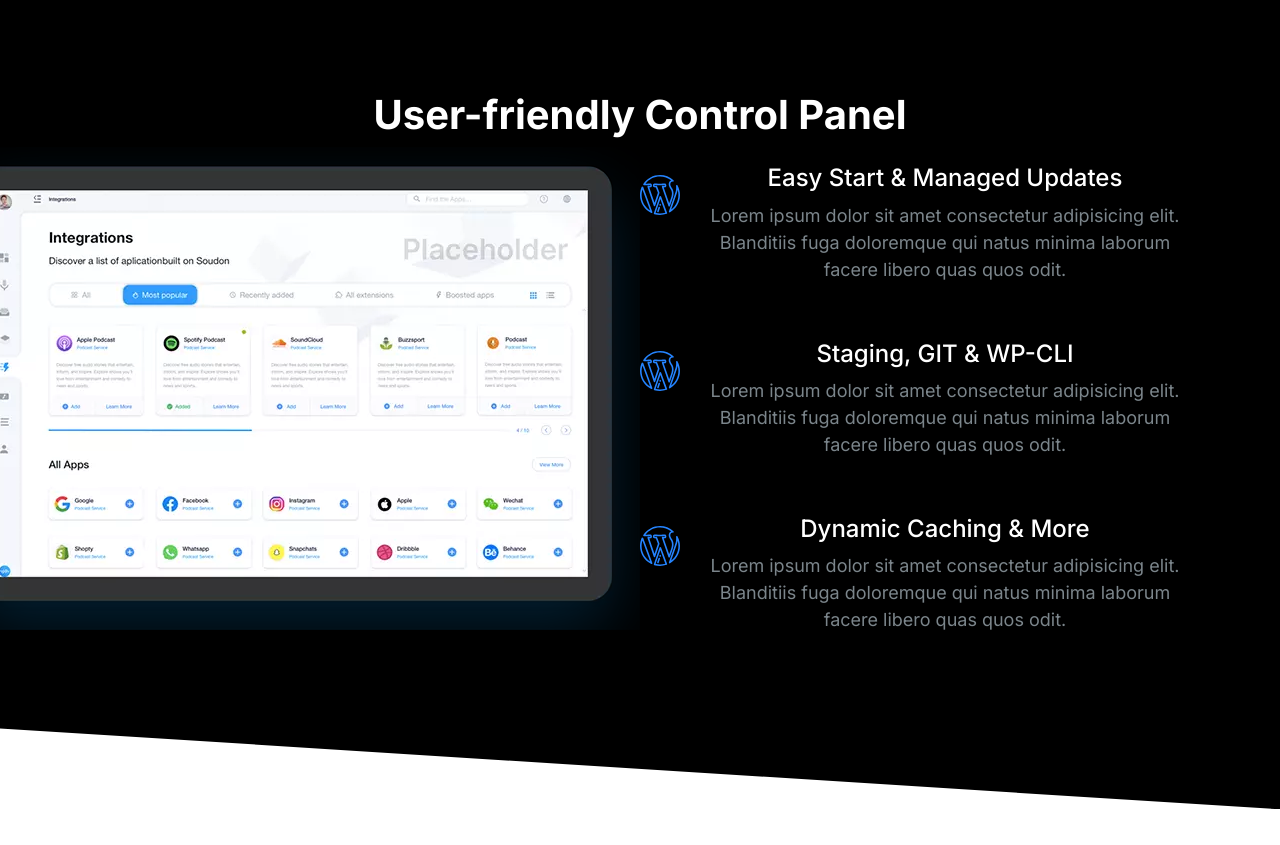
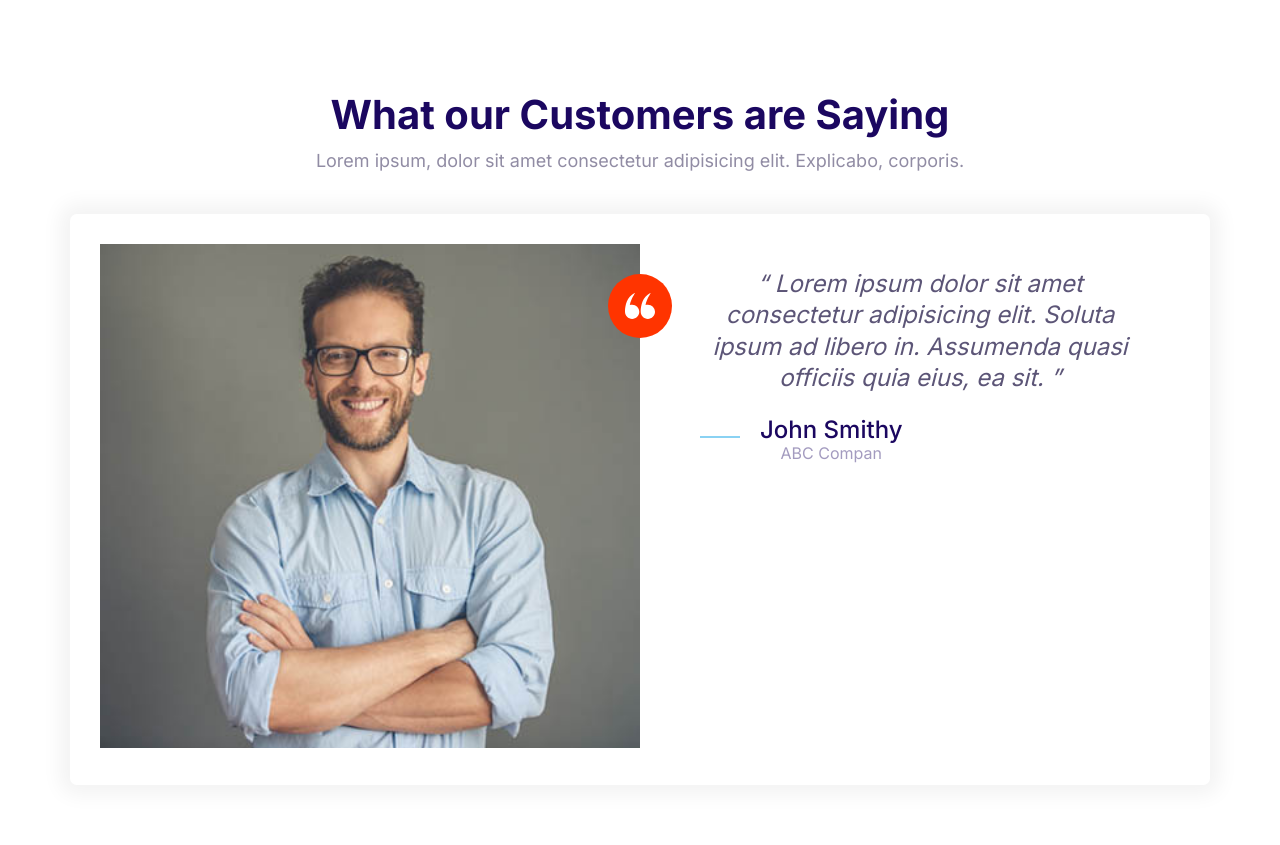
Before and after one commit to mkwkomorowski/moshify_html_and_css_course_exercise, a plain HTML site: page index.html in a window 1280 px wide. Before the commit the page ends 809 px from the top, so only its background shows below. Drawn offline with Linux system fonts and the light colour scheme.

Commit message:
Add testimonials block component

```diff
--- a/css/styles.css
+++ b/css/styles.css
@@ -617,6 +617,7 @@ a {
 
 .block__header {
   text-align: center;
+  margin-bottom: 4rem;
 }
 
 .block__heading {
--- a/index.html
+++ b/index.html
@@ -14,72 +14,46 @@
     <link rel="stylesheet" href="css/styles.css" />
   </head>
   <body>
-    <section class="block block--dark block--skewed-right block-showcase">
+    <section class="block">
       <header class="block__header">
-        <h2>User-friendly Control Panel</h2>
+        <h2>What our Customers are Saying</h2>
+        <p>
+          Lorem ipsum, dolor sit amet consectetur adipisicing elit. Explicabo,
+          corporis.
+        </p>
       </header>
-      <div class="container grid grid--1x2">
-        <picture class="block-showcase__image">
-          <source
-            type="image/webp"
-            srcset="images/ipad.webp 1x, images/ipad@2x.webp 2x"
-          />
-          <source
-            type="image/png"
-            srcset="images/ipad.png 1x, images/ipad@2x.png 2x"
-          />
-          <img src="images/ipad.png" alt="" />
-        </picture>
-        <ul class="list">
-          <li>
-            <div class="media">
-              <div class="media__image">
-                <svg class="icon icon--primary">
-                  <use xlink:href="images/sprite.svg#wordpress"></use>
+      <div class="container">
+        <div class="card testimonial">
+          <div class="grid grid--1x2">
+            <div class="testimonial__image">
+              <img src="images/testimonial.jpg" alt="A happy, smiling customer" />
+              <span class="icon-container icon-container--accent">
+                <svg class="icon icon--white icon--small">
+                  <use xlink:href="images/sprite.svg#quotes"></use>
                 </svg>
-              </div>
-              <div class="media__body">
-                <h3 class="media__title">Easy Start & Managed Updates</h3>
-                <p>
-                  Lorem ipsum dolor sit amet consectetur adipisicing elit. Blanditiis fuga
-                  doloremque qui natus minima laborum facere libero quas quos odit.
-                </p>
-              </div>
+              </span>
             </div>
-          </li>
-          <li>
-            <div class="media">
-              <div class="media__image">
-                <svg class="icon icon--primary">
-                  <use xlink:href="images/sprite.svg#wordpress"></use>
-                </svg>
-              </div>
-            <div class="media__body">
-              <h3 class="media__title">Staging, GIT & WP-CLI</h3>
-              <p>
-                Lorem ipsum dolor sit amet consectetur adipisicing elit. Blanditiis fuga
-                doloremque qui natus minima laborum facere libero quas quos odit.
+            <blockquote class="quote">
+              <p class="quote__text">
+                Lorem ipsum dolor sit amet consectetur adipisicing elit. Soluta ipsum ad
+                libero in. Assumenda quasi officiis quia eius, ea sit.
               </p>
-            </div>
+              <footer>
+                <div class="media">
+                  <div class="media__image">
+                    <svg class="icon icon--primary quote__line">
+                      <use xlink:href="images/sprite.svg#line"></use>
+                    </svg>
+                  </div>
+                  <div class="media__body">
+                    <h3 class="media__title quote__author">John Smithy</h3>
+                    <p class="quote__organization">ABC Compan</p>
+                  </div>
+                </div>
+              </footer>
+            </blockquote>
           </div>
-          </li>
-          <li>
-            <div class="media">
-              <div class="media__image">
-                <svg class="icon icon--primary">
-                  <use xlink:href="images/sprite.svg#wordpress"></use>
-                </svg>
-              </div>
-            <div class="media__body">
-              <h3 class="media__title">Dynamic Caching & More</h3>
-              <p>
-                Lorem ipsum dolor sit amet consectetur adipisicing elit. Blanditiis fuga
-                doloremque qui natus minima laborum facere libero quas quos odit.
-              </p>
-            </div>
-          </div>
-          </li>
-        </ul>
+        </div>
       </div>
     </section>
     <script src="js/main.js"></script>
```
Also changed, not shown: components/testimonials_blocks.html (added, +42 -0 lines).
